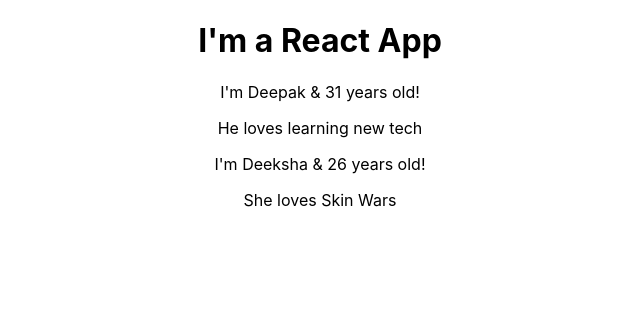
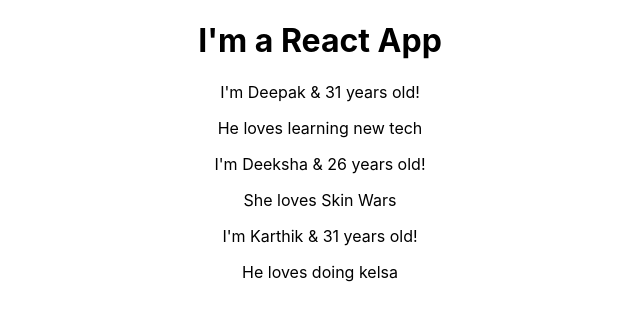
Before and after one commit to jagadeeshdeepak/react, a React (Create React App) app in the folder react-complete-guide/: page / in a window 1280 px wide. Shown: the top 320 px of the page, without its empty margins (320-960 px from the left). Built offline with nearby package versions, Linux system fonts and the light colour scheme.

Commit message:
introducing state in react component

```diff
--- a/react-complete-guide/src/App.js
+++ b/react-complete-guide/src/App.js
@@ -3,12 +3,24 @@
 import Person from './Person/Person';
 
 class App extends Component {
+  // this is an important property of a class
+  // state is a special thing which is managed within the component
+  // if something changes inside the state, then the dom is rerendered.
+  state = {
+    persons: [
+      {name:'Deepak', age: '31'},
+      {name:'Deeksha', age: '26'},
+      {name:'Karthik', age: '31'},
+    ]
+  }
+
   render() {
     return (
       <div className="App">
         <h1>I'm a React App</h1>
-        <Person name="Deepak" age="31">He loves learning new tech</Person>
-        <Person name="Deeksha" age="26">She loves Skin Wars</Person>
+        <Person name={this.state.persons[0].name} age={this.state.persons[0].age}>He loves learning new tech</Person>
+        <Person name={this.state.persons[1].name} age={this.state.persons[1].age}>She loves Skin Wars</Person>
+        <Person name={this.state.persons[2].name} age={this.state.persons[2].age}>He loves doing kelsa</Person>
       </div>
     );
 
```
Also changed, not shown: 1 other file (tests, documents, lock files or other folders).
